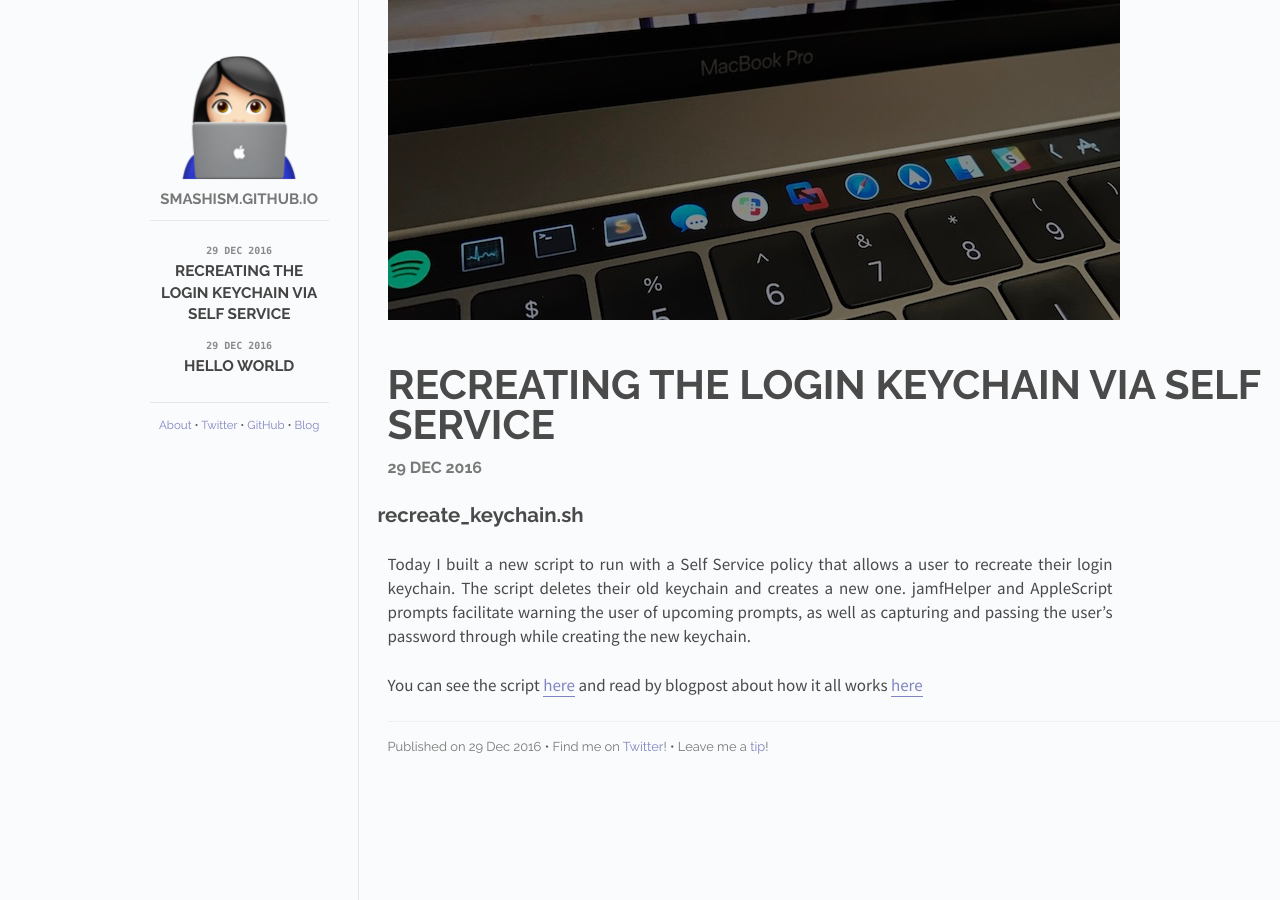
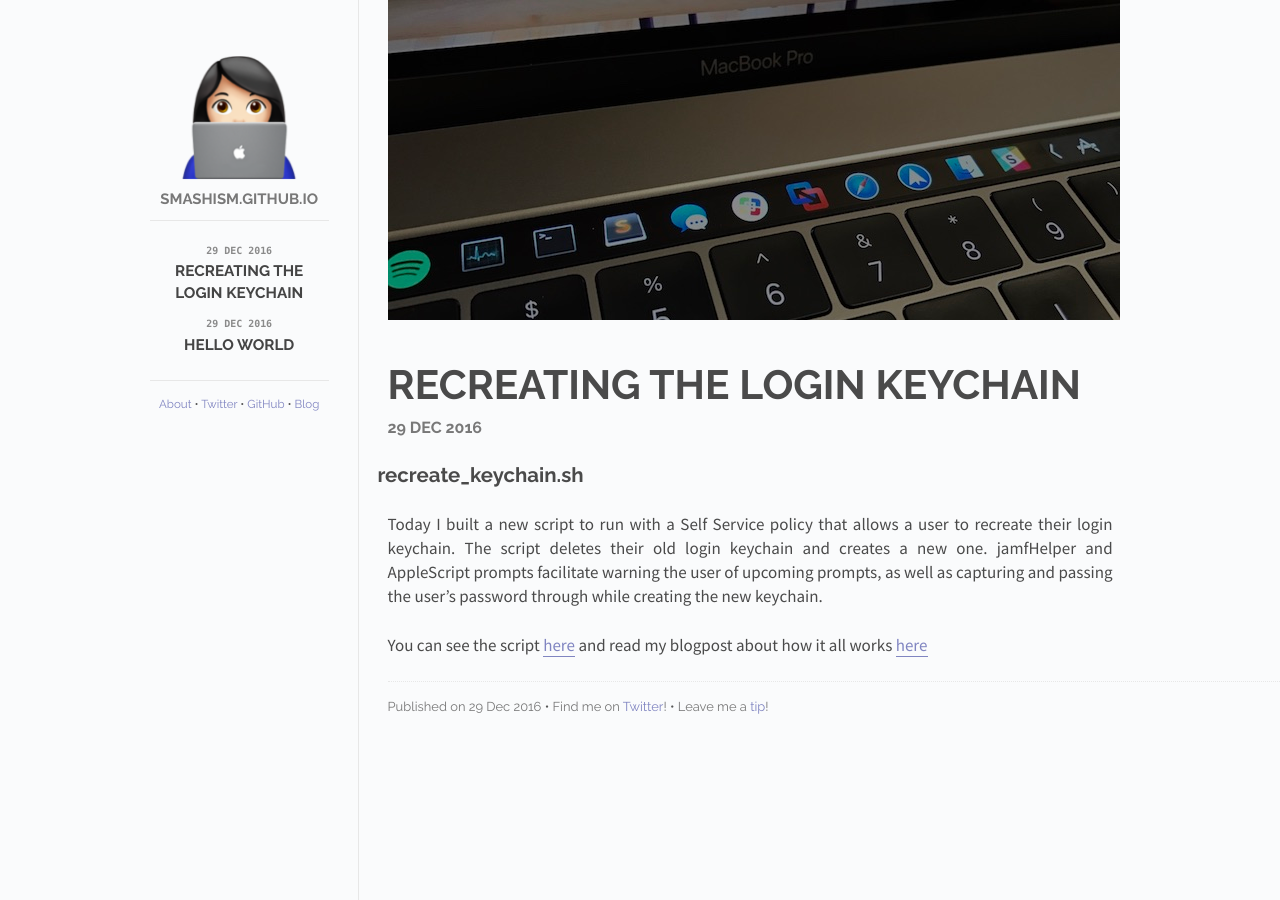
Before and after one commit to smashism/smashism.github.io, a Jekyll site: the page built from _posts/2016-12-29-recreate-keychain.md, in a window 1280 px wide. Built offline with Jekyll 4.4.1, drawn with Linux system fonts in a browser that asks for light colours.

Commit message:
typo/formatting fixes

```diff
--- a/_posts/2016-12-29-recreate-keychain.md
+++ b/_posts/2016-12-29-recreate-keychain.md
@@ -1,6 +1,6 @@
 ---
 layout: post
-title: Recreating the login keychain via Self Service
+title: Recreating the login keychain
 cover: cover.jpg
 date:   2016-12-29
 categories: posts
@@ -8,6 +8,6 @@
 
 ## recreate_keychain.sh
 
-Today I built a new script to run with a Self Service policy that allows a user to recreate their login keychain. The script deletes their old keychain and creates a new one. jamfHelper and AppleScript prompts facilitate warning the user of upcoming prompts, as well as capturing and passing the user's password through while creating the new keychain.
+Today I built a new script to run with a Self Service policy that allows a user to recreate their login keychain. The script deletes their old login keychain and creates a new one. jamfHelper and AppleScript prompts facilitate warning the user of upcoming prompts, as well as capturing and passing the user's password through while creating the new keychain.
 
-You can see the script [here](https://github.com/smashism/casper-scripts/blob/master/self-service/recreate_loginkeychain) and read by blogpost about how it all works [here](https://goo.gl/QzluF)
+You can see the script [here](https://github.com/smashism/casper-scripts/blob/master/self-service/recreate_loginkeychain) and read my blogpost about how it all works [here](https://goo.gl/QzluF)
```
